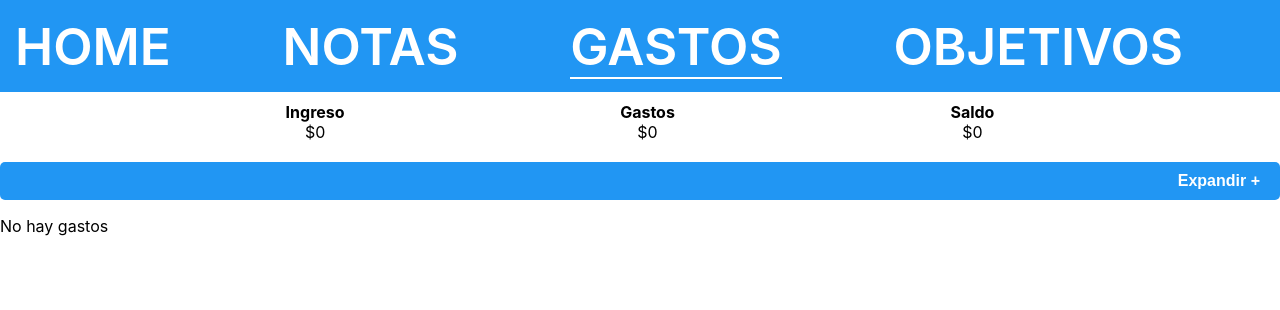
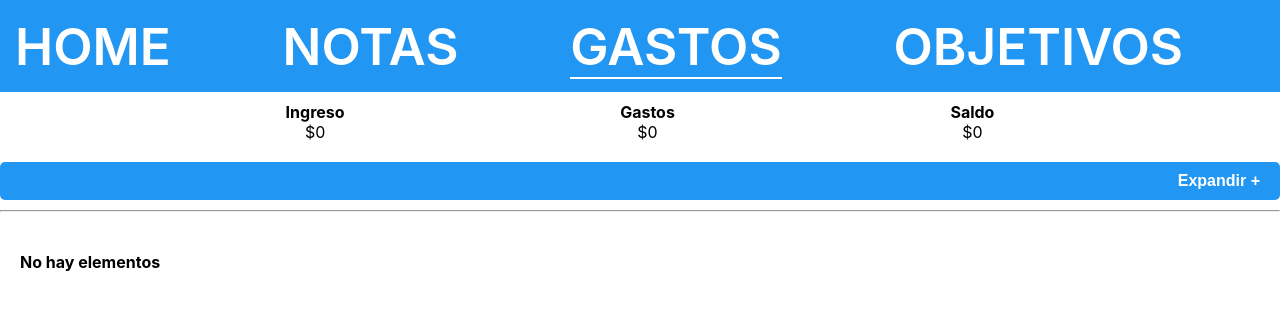
Before and after one commit to ariel-diaz/pwa-personal, a React (Create React App) app: page /gastos in a window 1280 px wide. Shown: the top 310 px of the page. Built offline with nearby package versions, Linux system fonts and the light colour scheme.

Commit message:
mensaje que no hay elementos

```diff
--- a/src/App.css
+++ b/src/App.css
@@ -423,3 +423,8 @@ input:focus {
 .content {
   transition: 0.1s;
 }
+
+.notElement {
+  padding: 20px;
+  margin-top: 20px;
+}
--- a/src/components/gastos/gastos.js
+++ b/src/components/gastos/gastos.js
@@ -4,6 +4,7 @@ import FormGasto from './formGasto';
 import ItemGasto from './itemGasto';
 import DetailGastos from './detalleGasto';
 import Accordion from '../shared/accordion';
+import NotElement from '../shared/notElements';
 
 const Gastos = () => {
     const {ingreso, gasto, saldo, updateIngreso ,list, addItem, removeItem } = useGastosDetail();
@@ -17,11 +18,12 @@ const Gastos = () => {
            <Accordion>
                <FormGasto addItem={addItem} />
            </Accordion>
+           <hr />
             <div className="gastos-list">
                 <ul>
                     {list.length > 0
                         ? list.map((item, i) => <ItemGasto removeItem={removeItem} item={item} id={i} key={i} />)
-                        : <h3> No hay gastos </h3>
+                        : <NotElement/>
                     }
                 </ul>
             </div>
--- a/src/components/notas/notas.js
+++ b/src/components/notas/notas.js
@@ -2,6 +2,7 @@ import React, { useState, useEffect } from 'react'
 import FormNota from './formNota';
 import NotaItem from './itemNota';
 import Accordion from '../shared/accordion';
+import NotElement from './../shared/notElements';
 
 
 const Notas = () => {
@@ -29,17 +30,22 @@ const Notas = () => {
         localStorage.setItem('initialNotas', JSON.stringify(notas));
     }, [notas]);
 
+
+    const notasList = notas.map((nota, i) =>
+                        <NotaItem
+                        removeNota={() => removeNota(i)}
+                        handleChangeEstado={() => handleChangeEstado(i)}
+                        nota={nota}
+                        key={i} />);
+
     return (
         <div className="container">
             <Accordion>
               <FormNota addNotas={addNotas} />
             </Accordion>
+            <hr />
             <ul>
-                {notas.map((nota, i) => <NotaItem
-                    removeNota={() => removeNota(i)}
-                    handleChangeEstado={() => handleChangeEstado(i)}
-                    nota={nota}
-                    key={i} />)}
+                {notas.length > 0 ? notasList : <NotElement/>}
             </ul>
         </div>
     )
--- a/src/components/objetivos/objetivos.js
+++ b/src/components/objetivos/objetivos.js
@@ -2,7 +2,7 @@ import React, { useState, useEffect } from 'react'
 import Objetivo from './objetivo';
 import FormObjetivo from './formObjetivo';
 import Accordion from '../shared/accordion';
-
+import NotElement from '../shared/notElements';
 
 const Objetivos = () => {
     const initialObjetivos = JSON.parse(localStorage.getItem('initialObjetivos')) || [];
@@ -41,9 +41,10 @@ const Objetivos = () => {
             </Accordion>
             <hr />
             <ul>
-                {objetivos.map((x, i) =>
-                    <Objetivo key={i} item={x} id={i} handleChange={checkboxHandleChange} deleteItem={() => deleteItem(i)} />
-                )}
+                {objetivos.length > 0 ?
+                objetivos.map((x, i) =>
+                <Objetivo key={i} item={x} id={i} handleChange={checkboxHandleChange} deleteItem={() => deleteItem(i)} />
+            ) : <NotElement />}
             </ul>
         </div>
     )
--- /dev/null
+++ b/src/components/shared/notElements.js
@@ -0,0 +1,13 @@
+import React from 'react'
+
+
+const notElement = () => {
+    return (
+        <div className="notElement">
+              <b> No hay elementos </b>
+        </div>
+    )
+}
+
+
+export default notElement;
```
